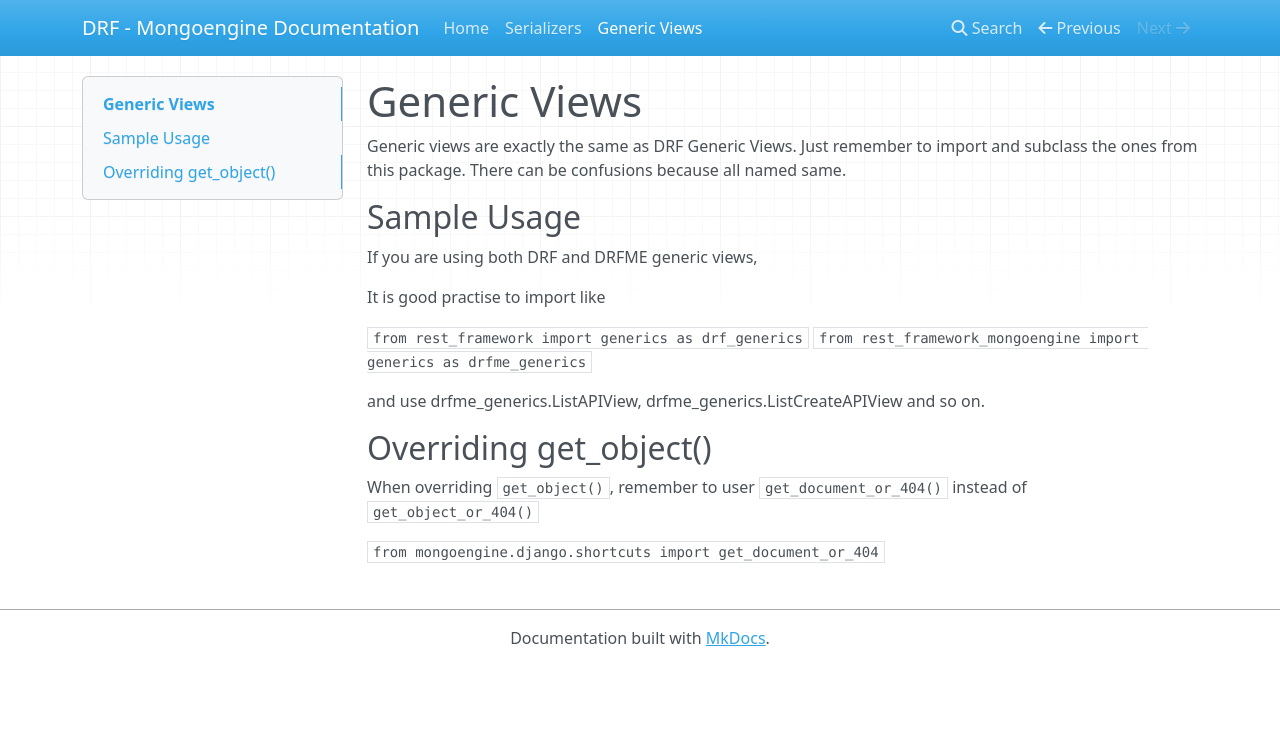
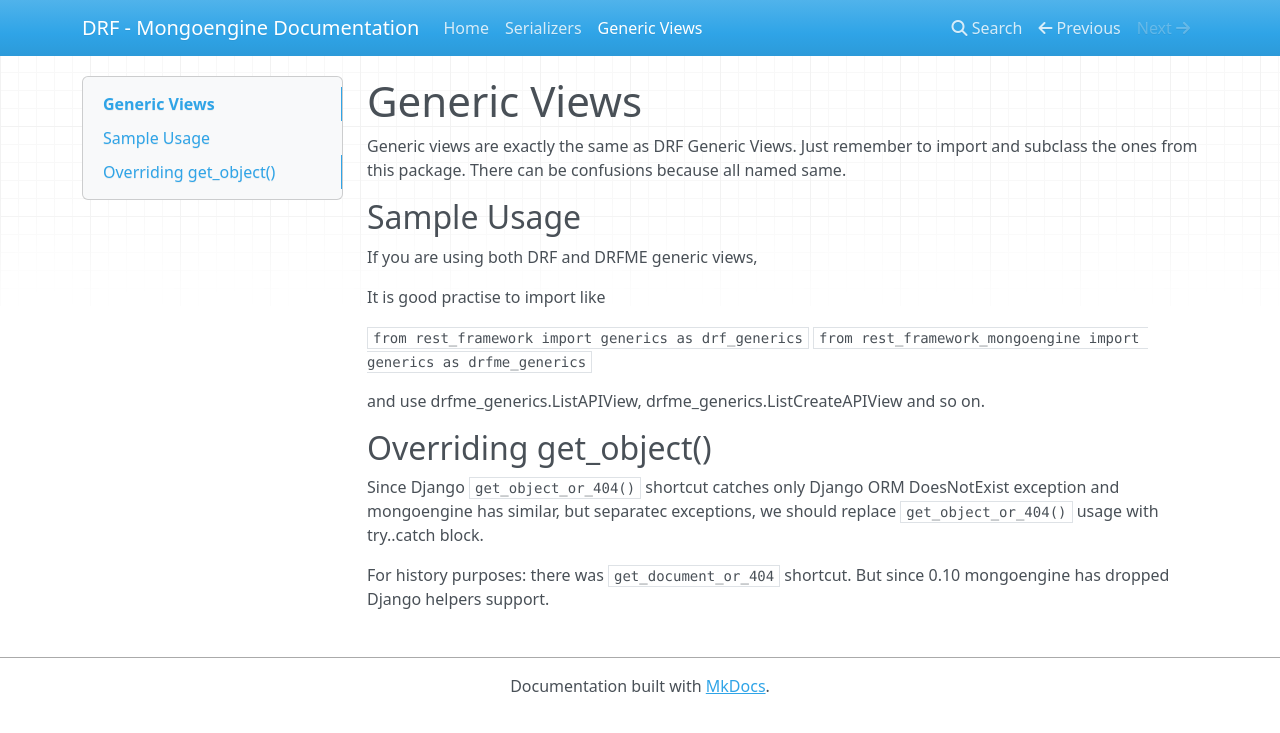
Before and after one commit to umutbozkurt/django-rest-framework-mongoengine, an MkDocs documentation site: the page built from documentation/docs/generics.md, in a window 1280 px wide. Shown: the top 733 px of the page. Built offline with MkDocs 1.6.1, drawn with Linux system fonts in a browser that asks for light colours; nearby versions of some CDN libraries; old or Windows-style settings are respelled for this version of MkDocs.

Commit message:
Fixed get_document_or_404 for mongoengine>=0.10

```diff
--- a/documentation/docs/generics.md
+++ b/documentation/docs/generics.md
@@ -16,6 +16,6 @@
 
 ## Overriding get_object()
 
-When overriding `get_object()`, remember to user `get_document_or_404()` instead of `get_object_or_404()`
+Since Django `get_object_or_404()` shortcut catches only Django ORM DoesNotExist exception and mongoengine has similar, but separatec exceptions, we should replace `get_object_or_404()` usage with try..catch block.
 
-`from mongoengine.django.shortcuts import get_document_or_404`
+For history purposes: there was `get_document_or_404` shortcut. But since 0.10 mongoengine has dropped Django helpers support.
```
Also changed, not shown: 1 other file.
